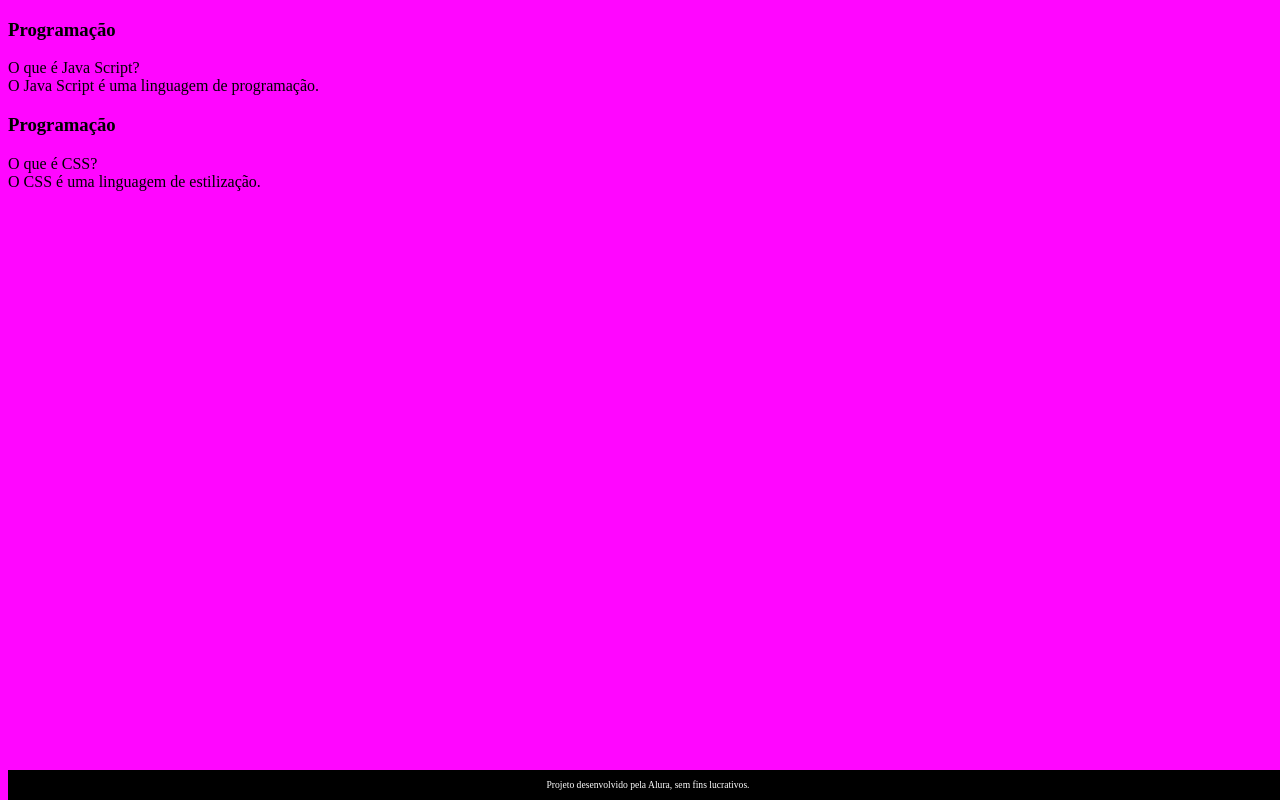
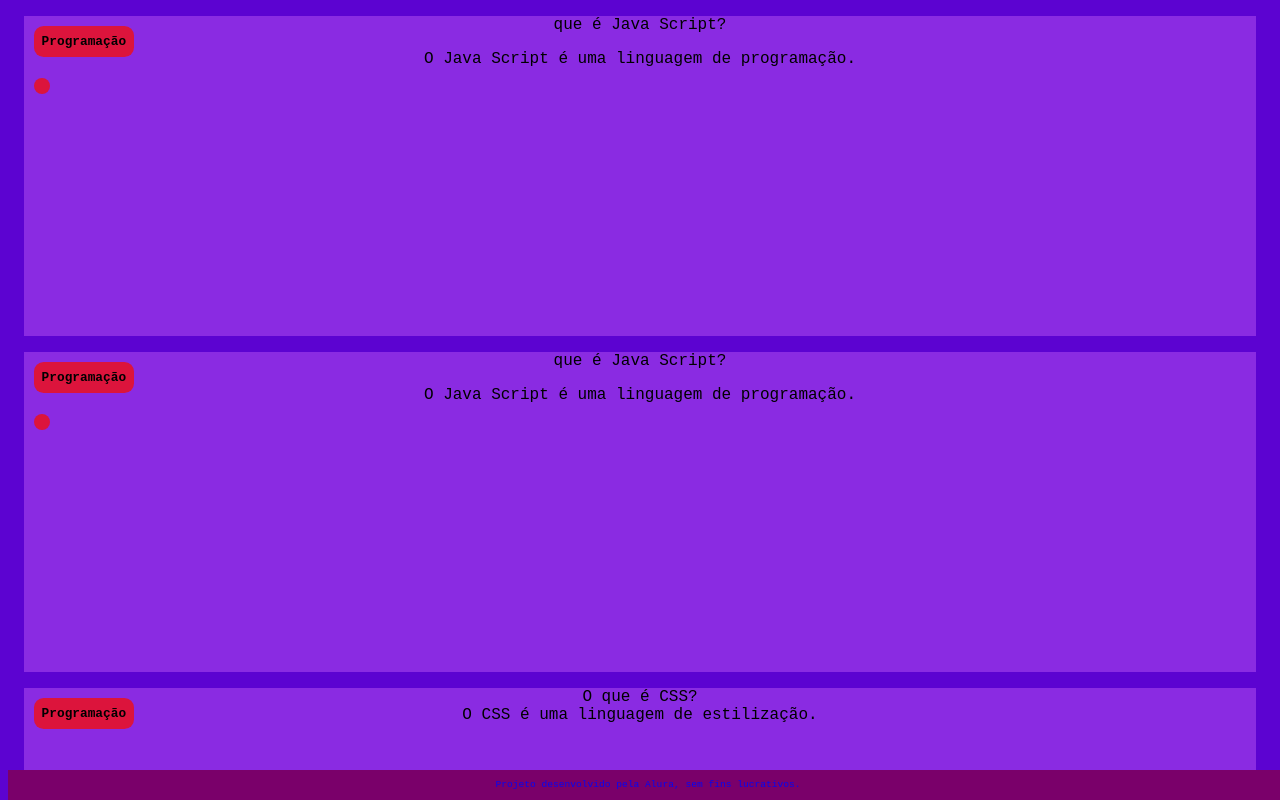
Before and after one commit to henriqueRLO/flash-card, a plain HTML site: page index.html in a window 1280 px wide. Shown: the top 800 px of the page. Drawn offline with Linux system fonts and the light colour scheme.

Commit message:
Add files via upload

```diff
--- a/index.html
+++ b/index.html
@@ -13,10 +13,20 @@
                 <div class="cartao__conteudo">
                     <h3> Programação </h3>
                     <div class="cartao__conteudo__pergunta">
-                        O que é Java Script?
+                        <p> que é Java Script?<p>
                         <div class="cartao__conteudo__resposta">
-                            O Java Script é uma linguagem de programação.
+                            O Java Script é uma linguagem de programação.<h3>
                             </div>
+                        </div>
+                </div>
+            </article>
+            <article class="cartao">
+                <div class="cartao__conteudo">
+                    <h3> Programação </h3>
+                    <div class="cartao__conteudo__pergunta">
+                        <p> que é Java Script?<p>
+                        <div class="cartao__conteudo__resposta">
+                            O Java Script é uma linguagem de programação.<h3>
                         </div>
                 </div>
             </article>
@@ -32,8 +42,9 @@
                      </div>
                     </div>
 
+        </section>
      </article>
-        </section>
+    </section>
 
     </main>
     <footer>
--- a/style.css
+++ b/style.css
@@ -1,9 +1,39 @@
 body {
-    background-color: rgb(255, 6, 255)
+    background-color:rgb(92, 3, 209);
+   font-family: 'Courier New', Courier, monospace;
 }
+#container{
+   display: flex;
+}
+
+.cartao{
+    margin: 1rem 1rem;
+    background-color: lightseagreen;
+    height: 20rem;
+    flex-grow: 1;
+    flex-basis: calc(33% - 6rem);
+}
+.cartao__conteudo {
+    text-align: center;
+    background-color: blueviolet;
+    height: 100%;
+}
+.cartao__conteudo h3{
+    background-color: crimson;
+    text-align: left;
+    padding: 0.5rem;
+    position: absolute;
+    margin: 0.6rem;
+    border-radius: 0.6rem;
+    font-size: 1vw;
+
+}
+
+
+
 footer {
-    background-color: black;
-    color: white;
+    background-color: rgb(122, 0, 106);
+    color: rgb(8, 5, 240);
     bottom:0;
     position:fixed;
     width:100%;
```
